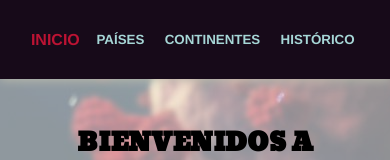
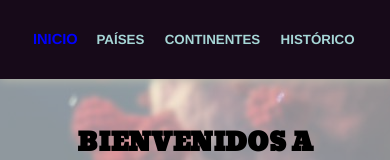
Before and after one commit to jamj2000/disweb, a Svelte app: page / in a window 390 px wide. In both pictures the pointer is over the element "INICIO". Shown: the top 160 px of the page. Built offline with nearby package versions, Linux system fonts and the light colour scheme.

Commit message:
Actualizacion navegador - hover para moviles (Incicio Comprobacion)

```diff
--- a/src/Nav.svelte
+++ b/src/Nav.svelte
@@ -63,10 +63,10 @@
             font-size: smaller;
         }
         .menu span:hover {
-            color: #BC1333;
+            color: blue;
             /* font-size: larger; */
             transition: transform 0.2s linear;
-            transform: scale(1.2);
+            transform: scale(1.1);
         }
         @media (max-width: 320px) {
             .menu {
@@ -75,8 +75,9 @@
             .menu span {
                 font-size: 10px;
             }
+            /* #BC1333 */
             .menu span:hover {
-                color: #BC1333;
+                color: green;
                 /* font-size: larger; */
                 transition: transform 0.2s linear;
                 transform: scale(1.1);
```
